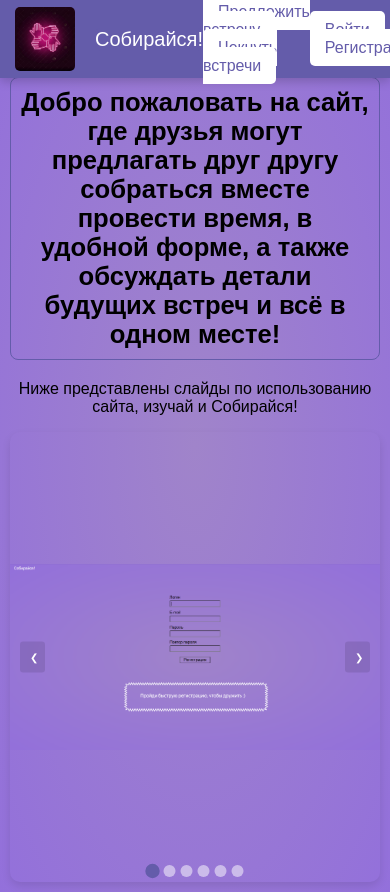
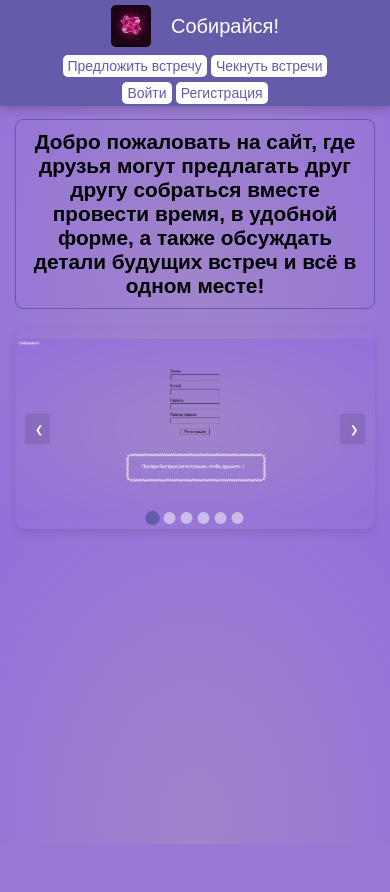
Before and after one commit to Dim-Aks/Get_ready, a Django app: page / in a window 390 px wide. After the commit the page ends 533 px from the top, so only its background shows below. Run offline with Django 5.2, Linux system fonts and the light colour scheme.

Commit message:
главная страница адаптирована под мобилку и выключено модальное окно

```diff
--- a/get_ready/meetings/static/meetings/css/check.css
+++ b/get_ready/meetings/static/meetings/css/check.css
@@ -1,8 +1,8 @@
 /* Основной контейнер событий */
 .events-container {
     margin-left: 30%;  /* Сдвигаем весь блок вправо */
-    margin-top: 80px; /* Отступ сверху, чтобы контент не загораживался шапкой */
     max-width: 40%;   /* Уменьшаем максимальную ширину */
+    margin-top: 30px;
 }
 
 /* Текст заглавия страницы */
--- a/get_ready/meetings/static/meetings/css/detail.css
+++ b/get_ready/meetings/static/meetings/css/detail.css
@@ -3,7 +3,6 @@
     max-width: 800px;/* Максимальная ширина блока */
     margin: 0 auto;
     padding: 20px;
-    margin-top: 60px;
 }
 
 /* Название мероприятия - контейнер */
--- a/get_ready/meetings/static/meetings/css/style.css
+++ b/get_ready/meetings/static/meetings/css/style.css
@@ -2,6 +2,9 @@ body {
     background: radial-gradient(ellipse, #A084CA, #9370DB); /* Фиолетовый -> Светло-фиолетовый */
     margin: 0;
     font-family: Arial, sans-serif;
+    /* перенос текста, если текст слишком длинный */
+    word-wrap: break-word;
+    overflow-x: hidden; /* Предотвращаем горизонтальную прокрутку */
 }
 
 /* Стиль для верхней шапки */
@@ -12,12 +15,17 @@ body {
     right: 0;
     background-color: #645CAA; /* Фиолетовый фон */
     color: white; /* Белый текст */
-    display: flex; /* Используем flexbox для выравнивания элементов */
-    justify-content: space-between; /* Размещаем элементы по краям */
+    display: flex; /* flexbox для выравнивания элементов */
+    justify-content: space-between; /* элементы по краям */
     align-items: center; /* Выравнивание по центру по вертикали */
     padding: 3px 15px; /* Внутренние отступы */
     box-shadow: 0 3px 10px rgba(0, 0, 0, 0.2); /* Тень под шапкой */
     z-index: 1000; /* Убедимся, что шапка выше остальных элементов */
+    /* шрифт для лучшей читаемости на телефонах */
+    font-size: 15px;
+    /* Делаем шапку более адаптивной к небольшим экранам */
+    flex-wrap: wrap; /* Позволяем элементам переноситься на новую строку */
+    gap: 10px; /* отступ между элементами, когда они переносятся */
 }
 
 /* Стиль для кнопок */
@@ -30,6 +38,18 @@ body {
     cursor: pointer; /* Указатель при наведении */
     transition: background-color 0.3s; /* Плавный переход фона */
     text-decoration: none;
+    /* Уменьшаем шрифт для лучшей читаемости на телефонах */
+    font-size: 14px;
+    /* min-width чтобы кнопка не была слишком маленькой */
+    min-width: 70px;
+}
+
+/* Сбрасываем стили для кнопок на маленьких экранах, что бы не ломалась вёрстка */
+@media (max-width: 480px) {
+    .header a {
+        min-width: unset; /* сбросить значение */
+        padding: 3px 5px;
+    }
 }
 
 .btn.site-name {
@@ -68,10 +88,38 @@ body {
     flex-shrink: 0; /* Запрещаем уменьшение */
 }
 
+/* Медиа-запрос для адаптации стилей на маленьких экранах */
+@media (max-width: 768px) {
+    .header {
+        /* Уменьшаем отступы для экономии места */
+        padding: 5px 10px;
+
+        /* Выравниваем элементы шапки по центру */
+        justify-content: center;
+        flex-direction: column; /* Располагаем элементы вертикально */
+        align-items: center; /* Центрируем элементы по горизонтали */
+    }
+
+    .btn.site-name {
+        /* Выравниваем элементы названия сайта по центру */
+        text-align: center;
+    }
+
+    /* Уменьшаем размер логотипа на маленьких экранах */
+    .header-logo {
+        width: 40px;
+    }
+
+    /* Уменьшаем шрифт названия сайта */
+    #home {
+        font-size: 20px;
+    }
+}
+
 /* Контент страницы */
-.content {
+.content-text {
     margin-top: 70px; /* Отступ сверху, чтобы контент не загораживался шапкой */
-    padding: 20px; /* Внутренние отступы контента */
+    padding: 10px; /* Внутренние отступы контента */
 }
 
 /* разметка страницы для подтверждения смены пароля*/
@@ -212,12 +260,12 @@ button:hover, .custom-button-pas:hover, .delete-meeting input:hover {
     margin: 0 auto;
     position: relative;
     padding: 10px;
-    margin-top: 50px;
+    margin-top: 10px;
 }
 
 .welcome-text {
     text-align: center;
-    font-size: 1.6em;
+    font-size: 1.3em;
     margin-bottom: 20px;
     font-family: Arial, sans-serif;
 }
@@ -395,3 +443,51 @@ button:hover, .custom-button-pas:hover, .delete-meeting input:hover {
     z-index: 100; /* Поднимаем над слайдером */
     gap: 5px;
 }
+
+/* Медиа-запрос для адаптации стилей на маленьких экранах */
+@media (max-width: 768px) {
+    .content {
+        margin-top: 60px; /* Уменьшаем отступ для шапки */
+    }
+
+    .slider-container {
+        max-width: 100%; /* Растягиваем на всю ширину */
+        padding: 5px; /* Уменьшаем отступы */
+        margin-top: 20px; /* Уменьшаем отступ */
+    }
+
+    .slide {
+        height: 300px; /* Уменьшаем высоту слайда */
+    }
+
+    /* модального окна */
+    .modal-content {
+        width: 95%; /* Увеличиваем ширину модального окна */
+        height: 95%; /* Увеличиваем высоту модального окна */
+        max-width: 95vw;  /* Использовать vw для ширины */
+        max-height: 95vh; /* Использовать vh для высоты */
+    }
+
+    /* Скрытие текста preview на маленьких экранах */
+    .preview-text {
+        display: none;
+    }
+
+    .modal-image {
+        width: auto;  /* Убедимся, что ширина масштабируется автоматически */
+        max-width: 100%; /* Максимальная ширина 100% */
+        height: auto; /* Автоматическая высота */
+        max-height: 100%; /* Максимальная высота 100% */
+    }
+}
+
+/* Для очень маленьких экранов (телефоны) */
+@media (max-width: 480px) {
+    .content {
+        padding: 5px; /* Еще уменьшаем отступы */
+    }
+
+    .slide {
+        height: 200px; /* Еще уменьшаем высоту слайда */
+    }
+}
--- a/get_ready/meetings/templates/meetings/index.html
+++ b/get_ready/meetings/templates/meetings/index.html
@@ -11,7 +11,7 @@
 
     <div class="slider">
         <div class="slides">
-            <!-- Добавьте свои изображения -->
+            <!-- изображения -->
             <div class="slide">
                 <img src="{% static 'meetings/image/1_Reg.png' %}" alt="Сначала нужно зарегистрироваться">
             </div>
@@ -66,6 +66,11 @@
         const modalIndicatorsContainer = document.getElementById('modalIndicators');
         let modalIndicators = [];
         let currentModalIndex = 0;
+
+        // Функция для определения, является ли устройство мобильным
+        function isMobile() {
+            return window.innerWidth <= 768; //  Порог ширины экрана для мобильных
+        }
 
         // =====================
         // Основной слайдер
@@ -176,7 +181,10 @@
 
         // Открытие модального окна
         slides.forEach((slide, index) => {
-            slide.querySelector('img').addEventListener('click', () => openModal(index));
+            // Добавляем обработчик клика только если устройство не мобильное
+            if (!isMobile()) {
+                slide.querySelector('img').addEventListener('click', () => openModal(index));
+            }
         });
 
         // Навигация в модальном окне
```
Also changed, not shown: get_ready/db.sqlite3.
